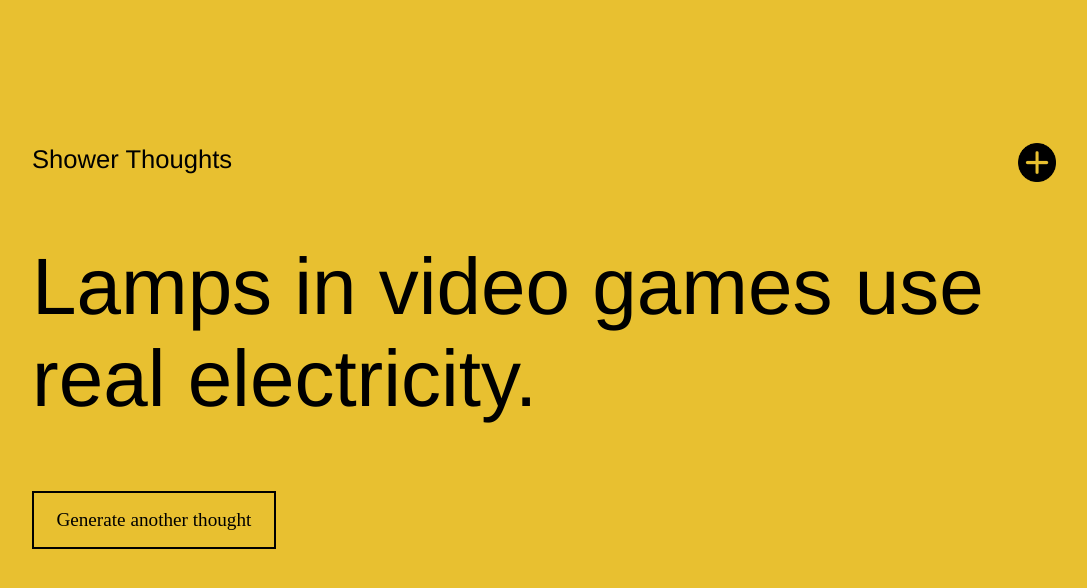
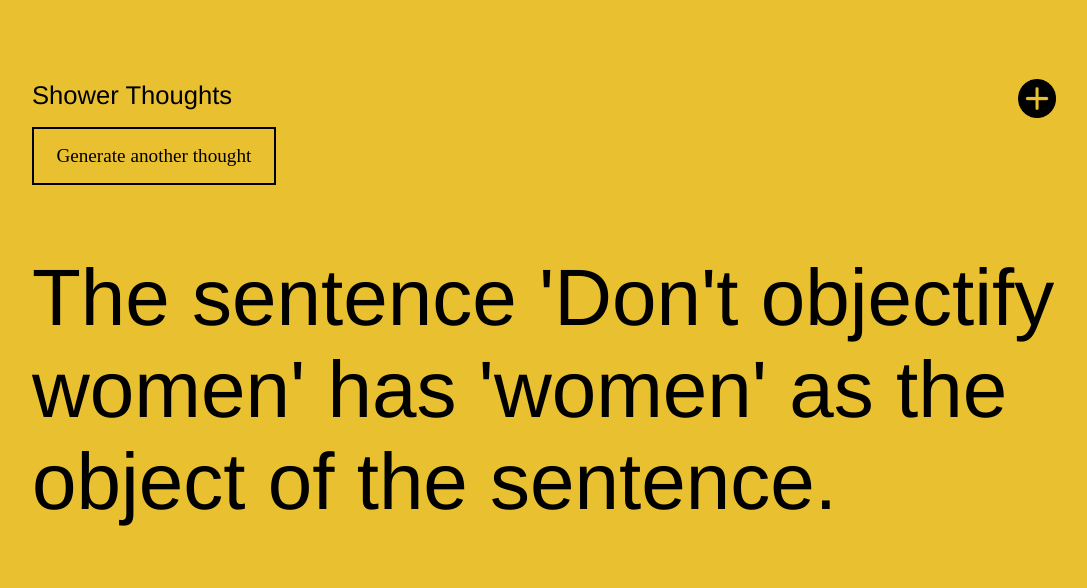
Before and after one commit to isabelxklee/shower-thoughts, a React (Create React App) app: page / in a window 1280 px wide. Shown: the top 588 px of the page, without its empty margins (96-1183 px from the left). Built offline with nearby package versions, Linux system fonts and the light colour scheme; data requests are answered from the project's data file.

Commit message:
randomized order of shower thoughts

```diff
--- a/src/App.css
+++ b/src/App.css
@@ -1,5 +1,5 @@
 body {
-  padding: 8rem;
+  padding: 4rem 8rem;
   font-family: 'Apfel Grotezk', Helvetica, sans-serif;
   -webkit-font-smoothing: antialiased;
   text-rendering: optimizelegibility;
--- a/src/App.js
+++ b/src/App.js
@@ -7,7 +7,7 @@ import icon from './assets/icon-add.png'
 class App extends Component {
   state = {
     thoughts: [],
-    selectedThought: 1,
+    selectedIndex: 0,
     displayForm: false,
   }
 
@@ -15,22 +15,14 @@ class App extends Component {
     fetch("http://localhost:3000/thoughts")
     .then(response => response.json())
     .then((thoughtsArray) => {
+      let shuffledArray = thoughtsArray.sort(() => {
+        return 0.5 - Math.random()
+      })
+
       this.setState({
-        thoughts: thoughtsArray
+        thoughts: shuffledArray
       })
     })
-  }
-
-  findSelectedThought = () => {
-    let {thoughts, selectedThought} = this.state
-
-    if (selectedThought === 0) {
-      return thoughts
-    } else {
-      return thoughts.find((thought) => {
-        return thought.id === this.state.selectedThought
-      })
-    }
   }
 
   openForm = () => {
@@ -39,13 +31,30 @@ class App extends Component {
     })
   }
 
+  handleChange = () => {
+    let arrLength = this.state.thoughts.length
+
+    if (this.state.selectedIndex < arrLength - 1) {
+      console.log(this.state.selectedIndex)
+      this.setState({
+        selectedIndex: this.state.selectedIndex + 1
+      })
+    } else {
+      this.setState({
+        selectedIndex: 1
+      })
+    }
+  }
+
   render() {
+    let {thoughts, selectedIndex} = this.state
+
     return (
       <div className="App">
         <h1>Shower Thoughts</h1>
         <img src={icon} onClick={this.openForm} id="add-icon" alt="Icon with a plus sign"/>
-        <Thought thought={this.findSelectedThought()} />
-        <Button variant='inverted'>Generate another thought</Button>
+        <Button variant='inverted' onClick={this.handleChange}>Generate another thought</Button>
+        <Thought thought={thoughts[selectedIndex]} />
       </div>
     )
   }
```
